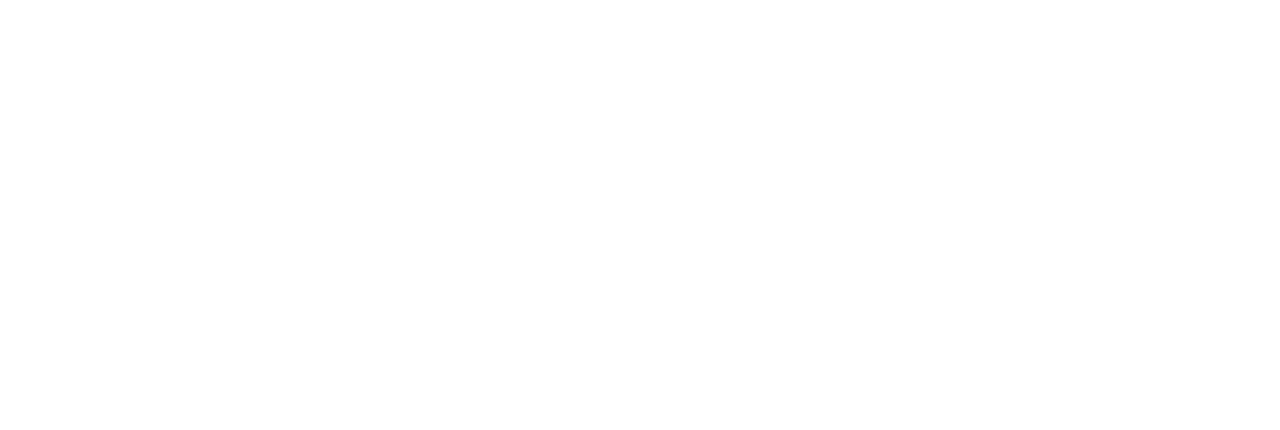
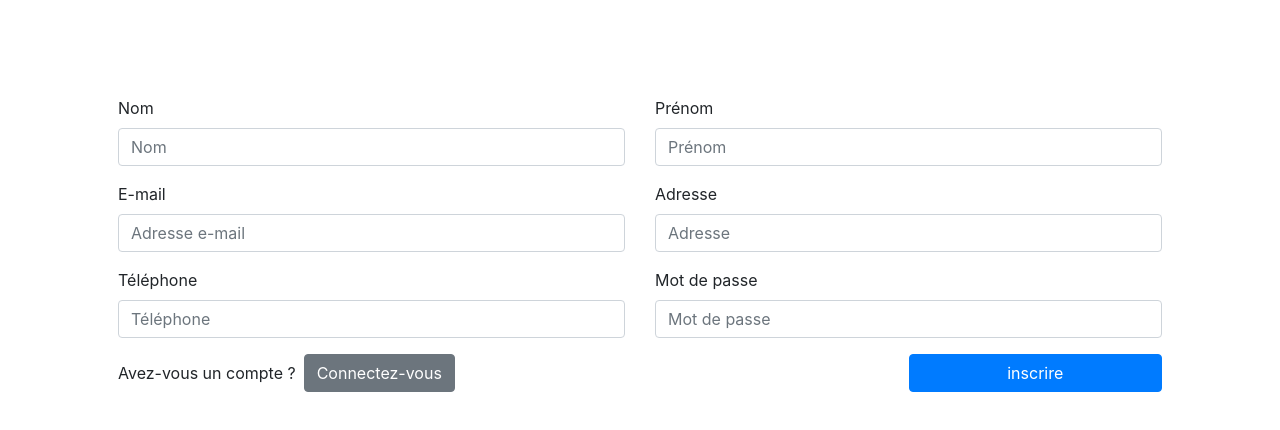
Before and after one commit to digitalent-test-technique/frontend, a Vue app: page / in a window 1280 px wide. Before the commit this address had no page. Shown: the top 430 px of the page. Built offline with nearby package versions, Linux system fonts and the light colour scheme.

Commit message:
feat: add sign-up page

```diff
--- a/src/pages/Login.vue
+++ b/src/pages/Login.vue
@@ -19,8 +19,8 @@
 
 <script setup>
   import { ref } from 'vue';
-  import BaseInput from './BaseInput.vue';
-  import BtnPrimary from './BtnPrimary.vue';
+  import BaseInput from '@/components/BaseInput.vue';
+  import BtnPrimary from '@/components/BtnPrimary.vue';
 
   const email = ref();
   const password = ref();
--- a/src/components/SignUp.vue
+++ b/src/pages/SignUp.vue
@@ -47,7 +47,14 @@
         placeholder="Mot de passe"></base-input>
     </div>
     <div class="row">
-      <div class="col-md-6 d-flex align-items-center">Avez-vous un compte ? Connectez-vous</div>
+      <div class="col-md-6 d-flex align-items-center">
+        Avez-vous un compte ?
+        <router-link
+          to="/login"
+          class="btn btn-secondary ml-2">
+          Connectez-vous</router-link
+        >
+      </div>
       <div class="col-md-6 d-flex">
         <btn-primary class="w-50 ml-auto"> inscrire </btn-primary>
       </div>
@@ -57,8 +64,8 @@
 
 <script setup>
   import { ref } from 'vue';
-  import BaseInput from './BaseInput.vue';
-  import BtnPrimary from './BtnPrimary.vue';
+  import BaseInput from '@/components/BaseInput.vue';
+  import BtnPrimary from '@/components/BtnPrimary.vue';
 
   const lastName = ref();
   const firstName = ref();
--- a/src/router/index.js
+++ b/src/router/index.js
@@ -1,11 +1,14 @@
 import { createRouter, createWebHistory } from 'vue-router';
 
 import Login from '@/pages/Login.vue';
+import SignUp from '@/pages/SignUp.vue';
+
 const router = createRouter({
   history: createWebHistory(),
   routes: [
     //
     { path: '/login', component: Login, name: 'login' },
+    { path: '/', component: SignUp, name: 'sign-up' },
   ],
 });
 export default router;
```
